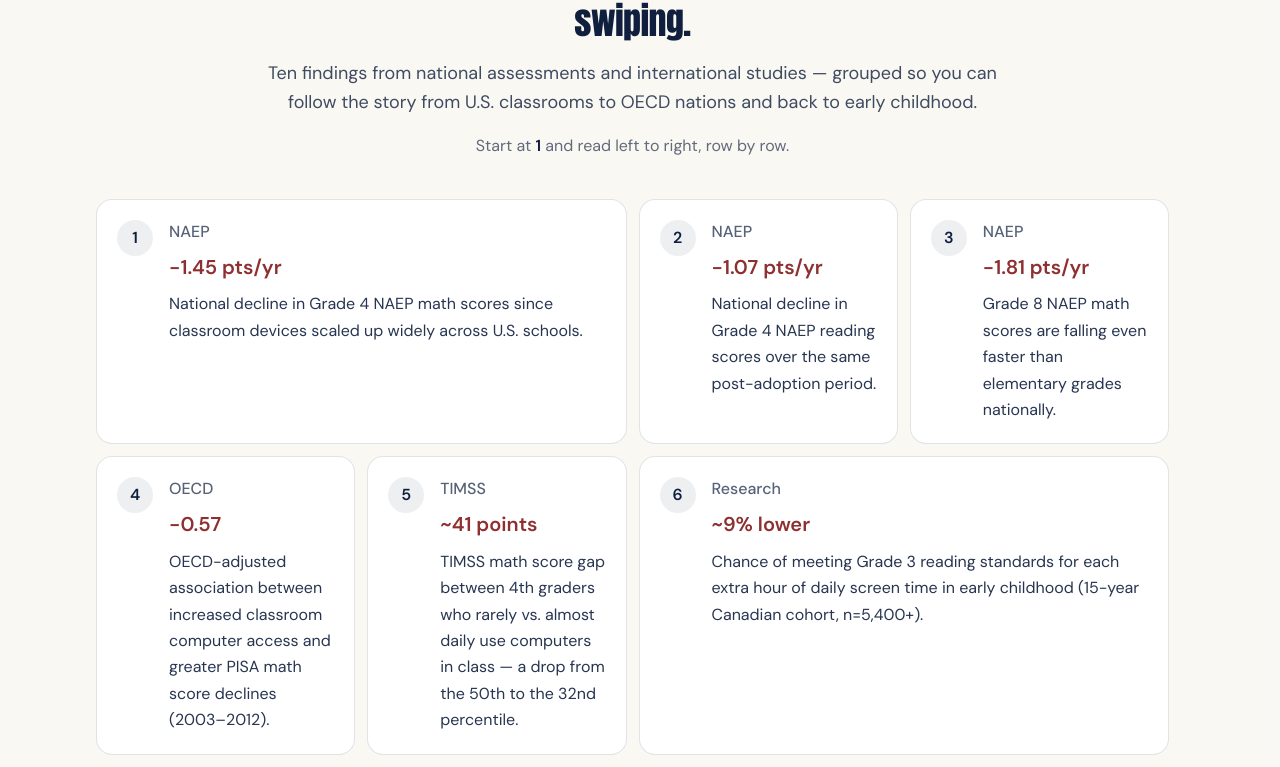
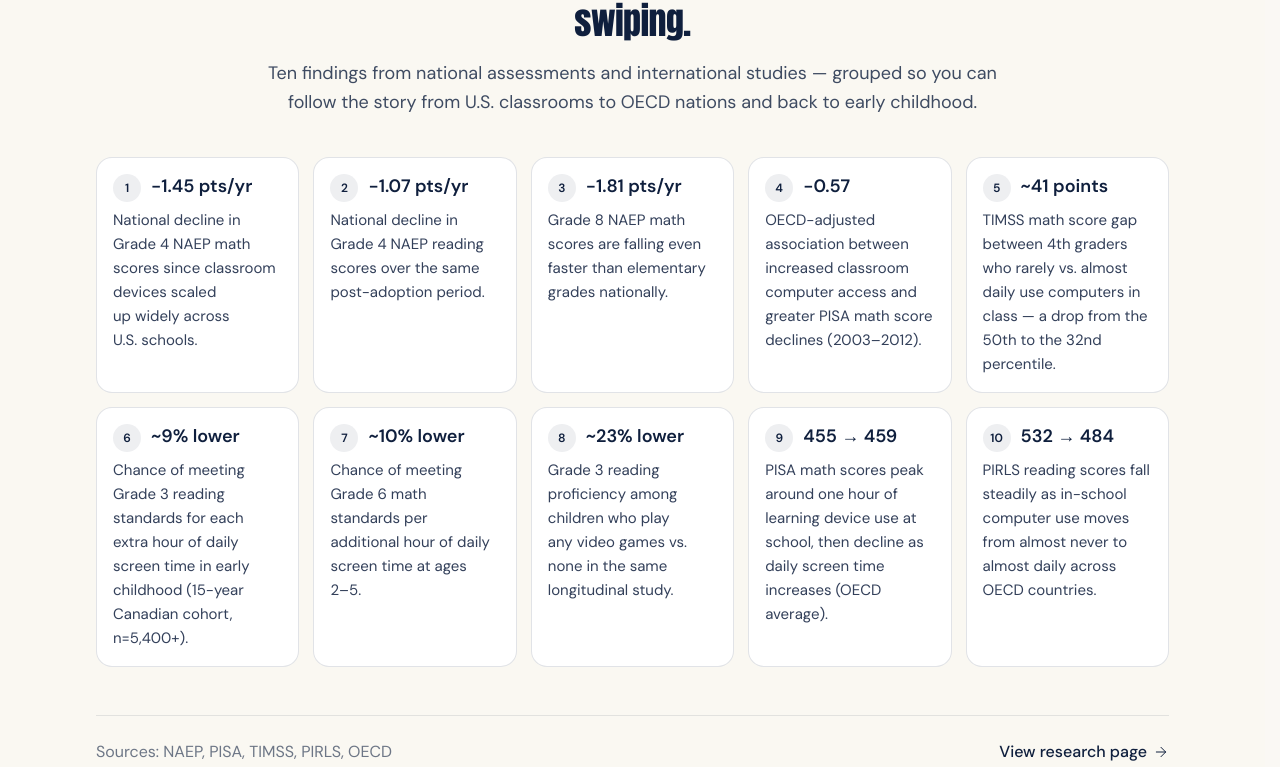
Before and after one commit to adnanadilalpha/demo-pencilsbeforepixels, a Next.js app: page / in a window 1280 px wide. Shown: the part 3027-3794 px from the top of the page. Built offline with nearby package versions, Linux system fonts and the light colour scheme; no server answers.

Commit message:
fixed bullet points design

```diff
--- a/components/sections/GoalSection.tsx
+++ b/components/sections/GoalSection.tsx
@@ -10,69 +10,47 @@ import {
   resolveGoalFindings,
 } from "@/lib/cms/goal-section-content";
 import {
-  isDeclineStat,
   parseWhatToDoPoint,
   type WhatToDoPoint,
 } from "@/lib/cms/what-to-do-points";
 import { useSection } from "@/lib/cms/hooks";
 import { cn } from "@/lib/utils";
 
-/** 4×3 bento on xl+ — spans must sum to 4 columns per row. Below xl: even 2-column grid. */
-const BENTO_SPANS = [
-  "xl:col-span-2",
-  "xl:col-span-1",
-  "xl:col-span-1",
-  "xl:col-span-1",
-  "xl:col-span-1",
-  "xl:col-span-2",
-  "xl:col-span-1",
-  "xl:col-span-1",
-  "xl:col-span-1",
-  "xl:col-span-1",
-] as const;
-
-function BentoBullet({
+function FindingChip({
   point,
   index,
 }: {
   point: WhatToDoPoint;
   index: number;
 }) {
-  const decline = isDeclineStat(point.stat);
   const number = index + 1;
 
   return (
-    <article className="flex h-full flex-col rounded-xl border border-navy-800/12 bg-white/95 p-4 sm:rounded-2xl sm:p-5 xl:p-5">
-      <div className="flex min-h-0 flex-1 items-start gap-3 sm:gap-4">
-        <span
-          className="flex size-9 shrink-0 items-center justify-center rounded-full bg-navy-800/[0.07] font-sans text-base font-semibold tabular-nums leading-none text-navy-800"
-          aria-hidden
-        >
-          {number}
-        </span>
-
-        <div className="flex min-w-0 flex-1 flex-col gap-2 sm:gap-2.5">
-          <span className="font-sans text-base font-medium text-navy-800/70">
-            {point.source}
+    <li className="list-none">
+      <article className="flex h-full flex-col gap-1.5 rounded-2xl border border-navy-800/12 bg-white/95 p-3.5 sm:p-4">
+        <div className="flex items-start gap-2 sm:gap-2.5">
+          <span
+            className="flex size-6 shrink-0 items-center justify-center rounded-full bg-navy-800/[0.07] font-sans text-[11px] font-semibold tabular-nums leading-none text-navy-800 sm:size-7 sm:text-xs"
+            aria-hidden
+          >
+            {number}
           </span>
 
           {point.stat ? (
-            <p
-              className={cn(
-                "text-pretty font-sans text-lg font-semibold leading-snug xl:text-xl xl:leading-snug",
-                decline ? "text-red-900/90" : "text-navy-800",
-              )}
-            >
+            <h3 className="min-w-0 flex-1 text-pretty font-sans text-base font-semibold leading-snug text-navy-800 sm:text-lg sm:leading-snug">
+              <span className="sr-only">{`Finding ${number}. `}</span>
               {point.stat}
-            </p>
-          ) : null}
+            </h3>
+          ) : (
+            <span className="sr-only">{`Finding ${number}`}</span>
+          )}
+        </div>
 
-          <p className="text-pretty font-sans text-base leading-[1.65] text-navy-800/90">
-            {point.body}
-          </p>
-        </div>
-      </div>
-    </article>
+        <p className="text-pretty font-sans text-sm leading-[1.55] text-navy-800/85 sm:text-[0.9375rem] sm:leading-[1.6]">
+          {point.body}
+        </p>
+      </article>
+    </li>
   );
 }
 
@@ -103,37 +81,23 @@ export function GoalSection() {
           <p className={`${sectionSubtextClass} text-navy-800/80 sm:leading-[1.6]`}>
             {body}
           </p>
-          <p className="font-sans text-base leading-relaxed text-navy-800/65 xl:hidden">
-            Start at{" "}
-            <span className="font-semibold text-navy-800">1</span> and read across
-            each row.
-          </p>
-          <p className="hidden font-sans text-base leading-relaxed text-navy-800/65 xl:block">
-            Start at{" "}
-            <span className="font-semibold text-navy-800">1</span> and read left
-            to right, row by row.
-          </p>
         </header>
 
-        <div className="mt-8 max-lg:mt-7 lg:mt-10">
+        <div className="mt-8 w-full max-lg:mt-7 lg:mt-10">
           <ul
             className={cn(
-              "grid grid-cols-1 gap-4 sm:gap-5",
-              "md:grid-cols-2 md:gap-5",
-              "xl:grid-cols-4 xl:gap-3",
+              "grid grid-cols-2 gap-3 sm:gap-4",
+              "md:grid-cols-3 md:gap-4",
+              "lg:grid-cols-5 lg:gap-3.5",
             )}
-            aria-label="Ten research findings, read in order from 1 to 10"
+            aria-label="Ten research findings in row order, left to right"
           >
             {bullets.map((point, index) => (
-              <li
-                key={`${point.source}-${index}`}
-                className={cn(
-                  "min-h-0 list-none",
-                  BENTO_SPANS[index] ?? "xl:col-span-1",
-                )}
-              >
-                <BentoBullet point={point} index={index} />
-              </li>
+              <FindingChip
+                key={`${point.stat}-${index}`}
+                point={point}
+                index={index}
+              />
             ))}
           </ul>
         </div>
```
